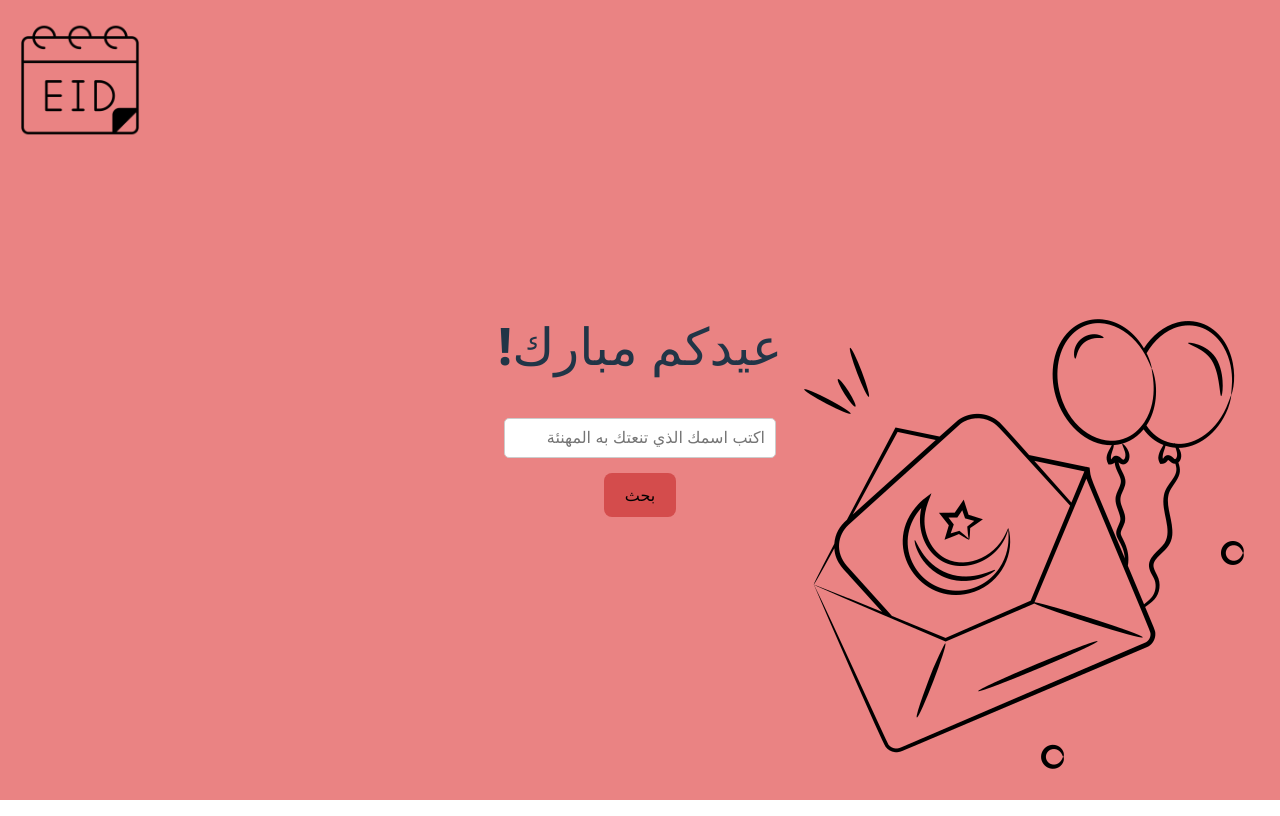
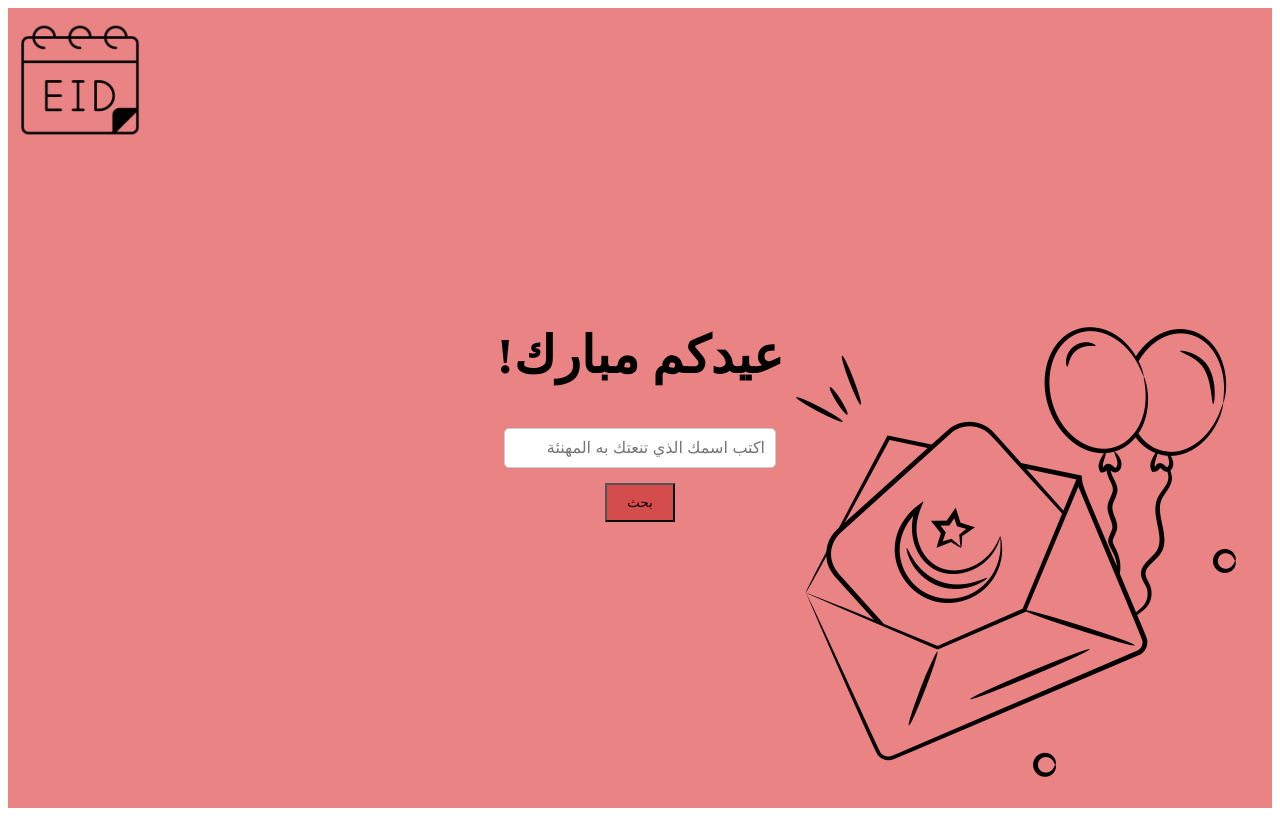
Before and after one commit to RaND003/RaND003.github.io, a React (Vite) app: page / in a window 1280 px wide. Built offline with nearby package versions, Linux system fonts and the light colour scheme; a web font is replaced by a local one.

Commit message:
Update index.css

```diff
--- a/src/index.css
+++ b/src/index.css
@@ -1,74 +1,20 @@
-:root {
-  font-family: system-ui, Avenir, Helvetica, Arial, sans-serif;
-  line-height: 1.5;
-  font-weight: 400;
-
-  color-scheme: light dark;
-  color: rgba(255, 255, 255, 0.87);
-  background-color: #242424;
-
-  font-synthesis: none;
-  text-rendering: optimizeLegibility;
-  -webkit-font-smoothing: antialiased;
-  -moz-osx-font-smoothing: grayscale;
-}
-
-a {
-  font-weight: 500;
-  color: #646cff;
-  text-decoration: inherit;
-}
-a:hover {
-  color: #535bf2;
-}
-
-/* body {
-  margin: 0;
-  display: flex;
-  place-items: center;
-  min-width: 320px;
-  min-height: 100vh;
-} */
-
 h1 {
   font-size: 3.2em;
   line-height: 1.1;
 }
 
-button {
-  border-radius: 8px;
-  border: 1px solid transparent;
-  padding: 0.6em 1.2em;
-  font-size: 1em;
-  font-weight: 500;
-  font-family: inherit;
-  background-color: #1a1a1a;
-  cursor: pointer;
-  transition: border-color 0.25s;
-}
-button:hover {
-  border-color: #646cff;
-}
-button:focus,
-button:focus-visible {
-  outline: 4px auto -webkit-focus-ring-color;
-}
-
-@media (prefers-color-scheme: light) {
-  :root {
-    color: #213547;
-    background-color: #ffffff;
-  }
-  a:hover {
-    color: #747bff;
-  }
-  button {
-    background-color: #f9f9f9;
+@media (max-width: 768px) {
+  h1 {
+    font-size: 2em;
   }
 }
 
-html, body, #root {
-  margin: 0;
-  padding: 0;
-  height: 100%;
+.card {
+  padding: 2em;
 }
+
+@media (max-width: 768px) {
+  .card {
+    padding: 1rem;
+  }
+}
```
